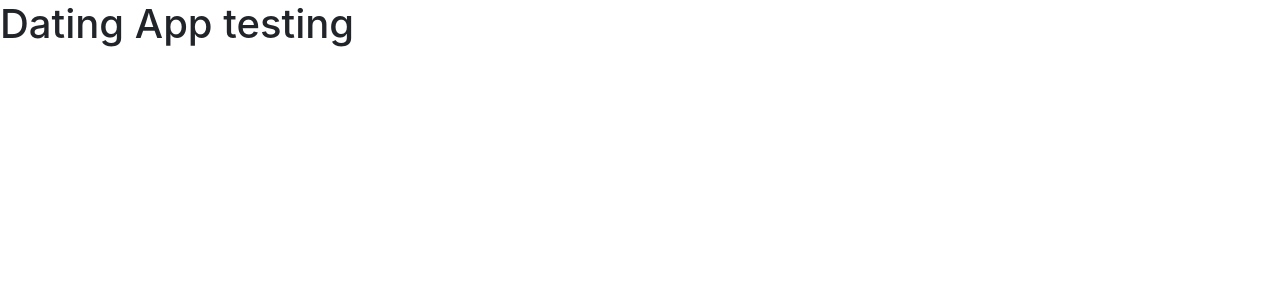
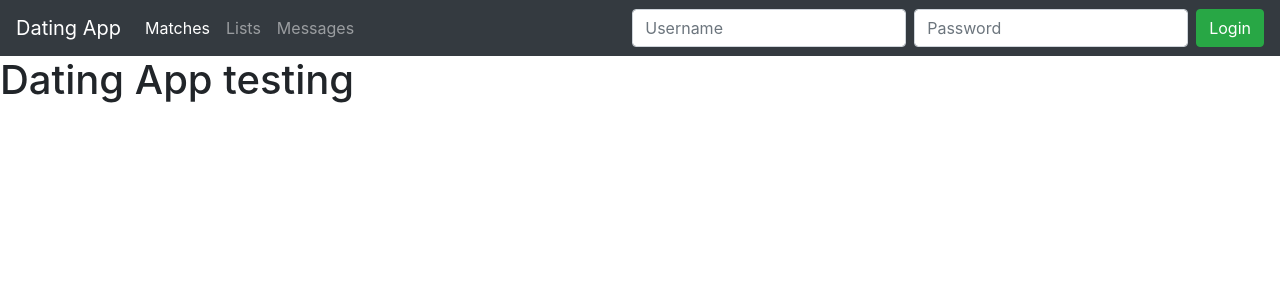
Before and after one commit to Teyhey/Dating-Application, an Angular app in the folder DatingApp-SPA/: page / in a window 1280 px wide. Shown: the top 300 px of the page. Built offline with nearby package versions, Linux system fonts and the light colour scheme; no server answers.

Commit message:
Implementation of Bootstrap navbar

```diff
--- a/DatingApp-SPA/src/app/app.component.html
+++ b/DatingApp-SPA/src/app/app.component.html
@@ -1,4 +1,4 @@
-<div>
+<app-nav></app-nav>
 
 <h1>
 
@@ -6,5 +6,3 @@ Dating App testing
 
 </h1>
 <app-value ></app-value>
-
-</div>
--- a/DatingApp-SPA/src/app/app.module.ts
+++ b/DatingApp-SPA/src/app/app.module.ts
@@ -2,10 +2,11 @@ import { NgModule } from '@angular/core';
 import { BrowserModule } from '@angular/platform-browser';
 import { AppComponent } from './app.component';
 import { ValueComponent } from './value/value.component';
+import { NavComponent } from './nav/nav.component';
 import { HttpClientModule } from '@angular/common/http';
 
 @NgModule({
-  declarations: [AppComponent, ValueComponent],
+  declarations: [AppComponent, ValueComponent, NavComponent],
   imports: [BrowserModule, HttpClientModule],
   providers: [],
   bootstrap: [AppComponent],
--- /dev/null
+++ b/DatingApp-SPA/src/app/nav/nav.component.html
@@ -0,0 +1,36 @@
+<nav class="navbar navbar-expand-md navbar-dark bg-dark">
+  <a class="navbar-brand" href="#">Dating App</a>
+
+  <ul class="navbar-nav mr-auto">
+    <li class="nav-item active">
+      <a class="nav-link" href="#"
+        >Matches</a
+      >
+    </li>
+    <li class="nav-item">
+      <a class="nav-link" href="#">Lists</a>
+    </li>
+    <li class="nav-item">
+      <a class="nav-link" href="#" tabindex="-1" aria-disabled="true"
+        >Messages</a
+      >
+    </li>
+
+  </ul>
+
+  <form class="form-inline my-2 my-lg-0">
+    <input
+      class="form-control mr-sm-2"
+      type="text"
+      placeholder="Username"
+    />
+    <input
+    class="form-control mr-sm-2"
+    type="text"
+    placeholder="Password"
+  />
+    <button class="btn btn-success my-2 my-sm-0" type="submit">
+      Login
+    </button>
+  </form>
+</nav>
--- /dev/null
+++ b/DatingApp-SPA/src/app/nav/nav.component.ts
@@ -0,0 +1,19 @@
+import { Component, OnInit } from '@angular/core';
+import { HttpClient } from '@angular/common/http';
+
+@Component({
+  selector: 'app-nav',
+  templateUrl: './nav.component.html',
+  styleUrls: ['./nav.component.css'],
+})
+export class NavComponent implements OnInit {
+
+
+  constructor(private http: HttpClient) {}
+
+  // tslint:disable-next-line: typedef
+  ngOnInit() {
+
+  }
+
+}
```
Also changed, not shown: DatingApp-SPA/src/app/nav/nav.component.css (added), 3 other files (tests, documents, lock files or other folders).
